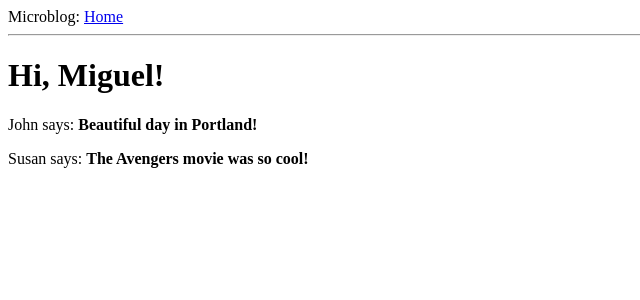
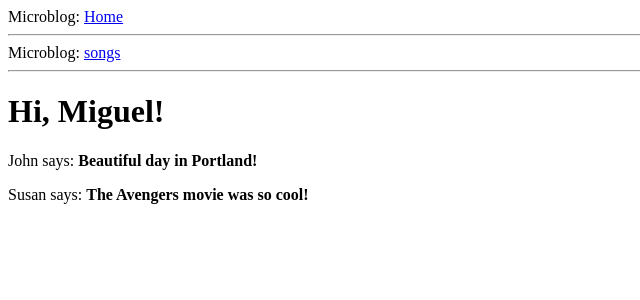
Before and after one commit to kavolkova/microblog_repo, a Flask app: page / in a window 1280 px wide. Shown: the top 300 px of the page, without its empty margins (0-640 px from the left). Run offline with Flask 2, Linux system fonts and the light colour scheme.

Commit message:
song challenge
best to ever do it :)

```diff
--- a/microblog/app/routes.py
+++ b/microblog/app/routes.py
@@ -16,3 +16,9 @@ def index():
         }
     ]
     return render_template('index.html', title='Home', user=user, posts=posts)
+
+@app.route('/songs')
+def songChallenge():
+    user = {'username': 'Miguel'}
+    posts = [{'title': 'Back in the USSR','artist': 'The Beatles'}, {'title': 'Billy Jean','artist': 'Michael Jackson'}]
+    return render_template('songs.html', title = "song list!", user = user, posts = posts)
--- a/microblog/app/templates/base.html
+++ b/microblog/app/templates/base.html
@@ -10,6 +10,8 @@
     <body>
         <div>Microblog: <a href="/index">Home</a></div>
         <hr>
+        <div>Microblog: <a href="/songs">songs</a></div>
+        <hr>
         {% block content %}{% endblock %}
     </body>
 </html>
```
Also changed, not shown: microblog/app/templates/songs.html (added, +8 -0 lines).
